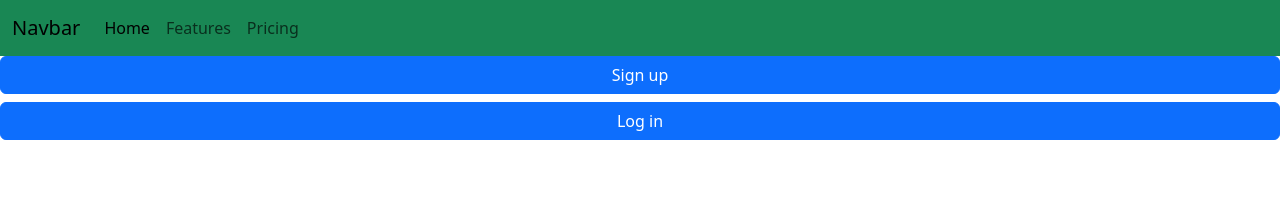
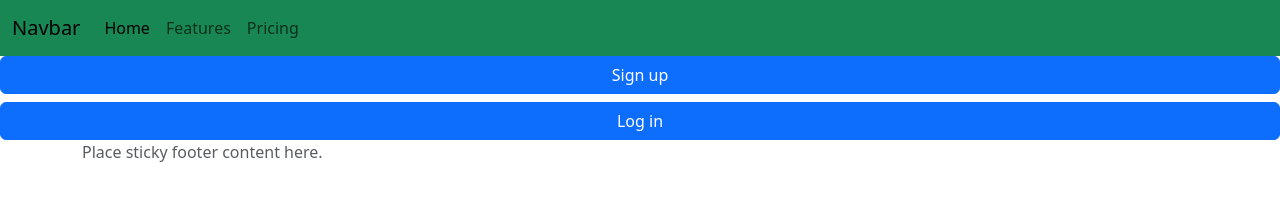
Before and after one commit to Batmanpouknight/1800_202410_BBY09, a plain HTML site: page index.html in a window 1280 px wide. Drawn offline with nearby package versions, Linux system fonts and the light colour scheme.

Commit message:
Added a sticky footer but not placed in the right spot

```diff
--- a/index.html
+++ b/index.html
@@ -53,7 +53,12 @@
         <button class="btn btn-primary" type="button">Log in</button>
       </div>
 
-
+      <!-- Sticky footer -->
+      <footer class="footer">
+        <div class="container">
+          <span class="text-muted">Place sticky footer content here.</span>
+        </div>
+      </footer>
     <!---------------------------------------------->
     <!-- Your own JavaScript functions go here    -->
     <!---------------------------------------------->
```
